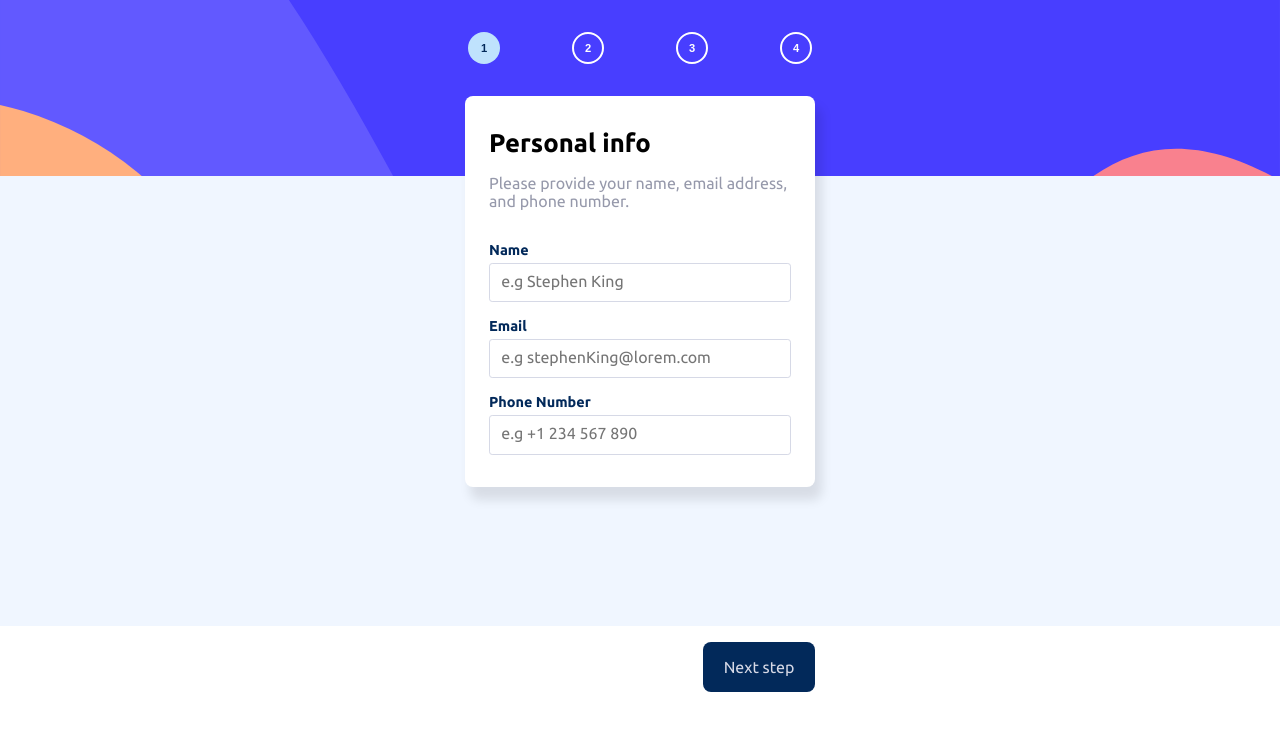
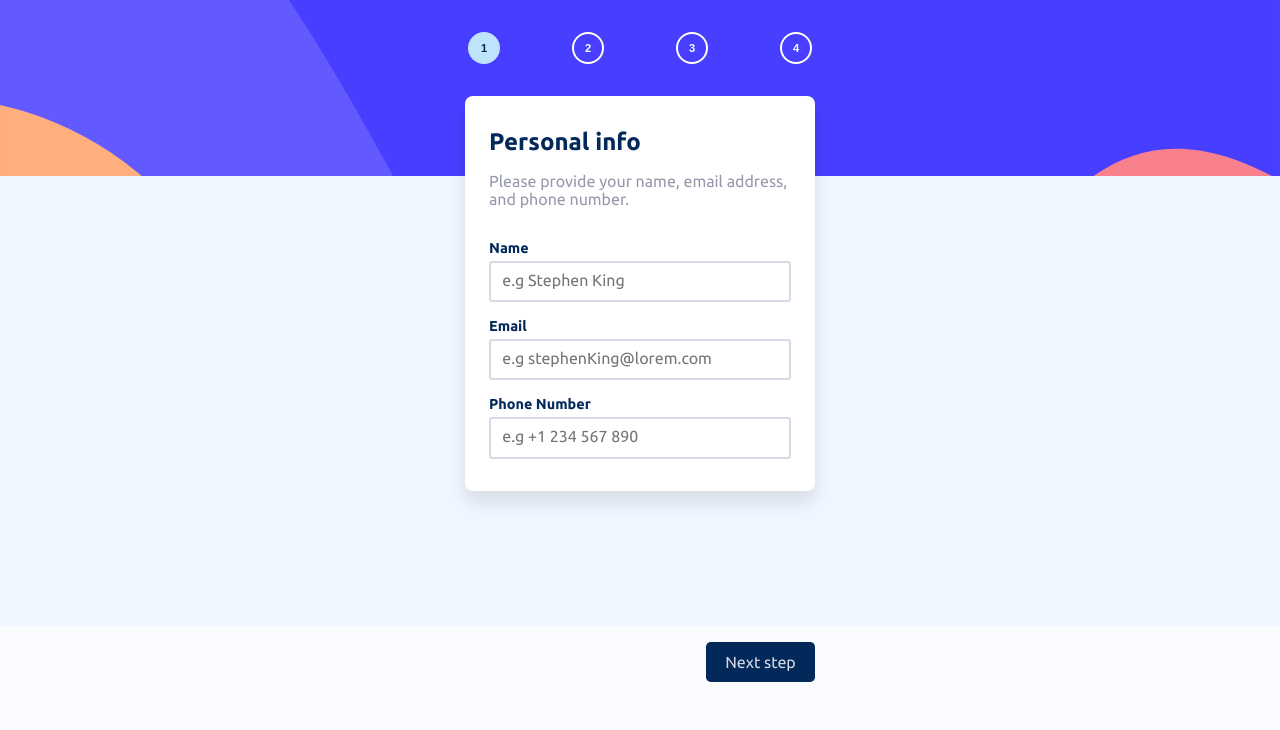
Before and after one commit to Uyimolo/Multi-step-form, a React (Vite) app: page / in a window 1280 px wide. Shown: the top 730 px of the page. Built offline with nearby package versions, Linux system fonts and the light colour scheme.

Commit message:
worked on styling to make it as close to the design as possible

```diff
--- a/src/App.css
+++ b/src/App.css
@@ -26,9 +26,13 @@
   --White: hsl(0, 0%, 100%);
 }
 
+body {
+  background-color: var(--Alabaster);
+}
+
 p {
   color: var(--Cool-gray);
-  /* font-weight: bold; */
+  /* font-weight: 500; */
   font-size: 1em;
 }
 
@@ -38,6 +42,12 @@ p {
 
 .smaller-text {
   font-size: 0.7em;
+}
+
+h1 {
+  font-size: 1.5em;
+  margin-bottom: 1rem;
+  color: var(--Marine-blue);
 }
 
 h2 {
@@ -113,17 +123,20 @@ h2 {
   margin: auto;
   display: flex;
   justify-content: space-between;
+  padding: 0rem 0 3rem 0;
 }
 
 .btn {
-  padding: 1rem;
-  width: 7rem;
-  border-radius: 0.5rem;
+  padding: 0.7rem 1.2rem;
+  border-radius: 0.3rem;
   border: none;
   color: var(--Cool-gray);
-  /* font-weight: 500; */
-  background: var(--White);
+  background-color: transparent;
   font-size: 1em;
+}
+
+.btn-comfirm {
+  background-color: var(--Purplish-blue);
 }
 
 .btn:hover {
@@ -150,14 +163,8 @@ h2 {
   gap: 2rem;
   max-width: 350px;
   border-radius: 0.5rem;
-  background-color: var(--White);
-  box-shadow: 6px 12px 11px 1px rgba(0, 0, 0, 0.103);
-}
-
-.step-info h1 {
-  font-size: 1.6em;
-  margin-bottom: 1rem;
-  font-weight: 700;
+  background-color: #fff;
+  box-shadow: 0px 12px 15px 1px rgba(0, 0, 0, 0.089);
 }
 
 .step-form {
@@ -176,7 +183,7 @@ h2 {
 .form-group input {
   padding: 0.7rem;
   border-radius: 0.2rem;
-  border: 1px solid var(--Light-gray);
+  border: 2px solid var(--Light-gray);
 }
 
 .form-group input:hover {
@@ -189,17 +196,17 @@ h2 {
 
 .form-group label {
   color: var(--Marine-blue);
-  font-weight: bold;
+  font-weight: 550;
   font-size: 0.9em;
 }
 
 .form-group .error {
-  border:1px solid var(--Strawberry-red);
+  border: 1px solid var(--Strawberry-red);
 }
 
 .form-group .validated {
   position: absolute;
-  background-color: rgb(85, 248, 85);
+  background-color: rgb(55, 218, 55);
   width: 1rem;
   height: 1rem;
   display: grid;
@@ -214,7 +221,6 @@ h2 {
   color: var(--Strawberry-red);
 }
 
-
 .plan {
   display: flex;
   gap: 1rem;
@@ -222,6 +228,10 @@ h2 {
   border: 2px solid var(--Light-gray);
   border-radius: 0.5rem;
   align-items: start;
+}
+
+.plan-icon {
+  width: 2.3rem;
 }
 
 .plan-text {
@@ -240,14 +250,14 @@ h2 {
   justify-content: center;
   gap: 1rem;
   align-items: center;
-  background-color: var(--Light-gray);
+  background-color: var(--Alabaster);
   border-radius: 0.5rem;
-  padding: 0.5rem 0;
+  padding: .8rem 0;
 }
 
 .month-year-toggler {
-  width: 3rem;
-  height: 1.5rem;
+  width: 2.3rem;
+  height: 1.2rem;
   padding: 0 0.2rem;
   background-color: var(--Marine-blue);
   border-radius: 1rem;
@@ -255,15 +265,15 @@ h2 {
   align-items: center;
 }
 .month-year-indicator {
-  width: 1rem;
-  height: 1rem;
+  width: .8rem;
+  height: .8rem;
   background-color: var(--White);
   border-radius: 50%;
   transition: 0.5s cubic-bezier(0.175, 0.885, 0.32, 1.275);
 }
 
 .sub-duration-yearly {
-  transform: translateX(1.6rem);
+  transform: translateX(1.1rem);
 }
 
 .yearly-plan-active,
@@ -283,7 +293,8 @@ h2 {
 
 .add-on-active,
 .plan-active {
-  background-color: var(--Magnolia);
+  background-color: var(--Alabaster);
+  border: 2px solid var(--Purplish-blue);
 }
 
 .pseudo-checkbox {
@@ -328,7 +339,7 @@ h2 {
 
 .step-four-form {
   padding: 1rem;
-  background-color: var(--Magnolia);
+  background-color: var(--Alabaster);
 }
 
 .selected-plan {
@@ -360,3 +371,8 @@ h2 {
   justify-content: space-between;
   padding: 0 1rem;
 }
+
+.total-amount-figure {
+  color: var(--Purplish-blue);
+  font-weight: bold;
+}
--- a/src/components/StepFour.jsx
+++ b/src/components/StepFour.jsx
@@ -34,10 +34,14 @@ const StepFour = ({ subData, subDuration, setStepCount }) => {
       <div className='step-four-form step-form'>
         <div className='selected-plan'>
           <div>
-            <h2 className='selected-plan-details'>{`${subData[1].plan} (${
-              subDuration === 'monthly' ? 'Monthly' : 'Yearly'
-            })`}</h2>
-            <p className="small-text" onClick={() => setStepCount(2)}>Change</p>
+            <h2 className='selected-plan-details small-text'>{`${
+              subData[1].plan
+            } (${subDuration === 'monthly' ? 'Monthly' : 'Yearly'})`}</h2>
+            <p
+              className='small-text change-plan'
+              onClick={() => setStepCount(2)}>
+              Change
+            </p>
           </div>
           <h2>{planAmount}</h2>
         </div>
@@ -61,8 +65,10 @@ const StepFour = ({ subData, subDuration, setStepCount }) => {
         </div>
       </div>
       <div className='total-amount small-text'>
-        <p className="total-text small-text">{`Total (per ${subDuration === 'monthly' ? 'month' : 'year'})`}</p>
-        <p>{totalAmount}</p>
+        <p className='total-text small-text'>{`Total (per ${
+          subDuration === 'monthly' ? 'month' : 'year'
+        })`}</p>
+        <p className='total-amount-figure'>{totalAmount}</p>
       </div>
     </div>
   );
--- a/src/components/StepOne.jsx
+++ b/src/components/StepOne.jsx
@@ -8,7 +8,7 @@ const StepOne = ({
   subData,
   handleStepValidationState,
 }) => {
-  const [inputData, setInputData] = useState([
+  const inputData = [
     {
       label: 'Name',
       id: 'name',
@@ -27,7 +27,7 @@ const StepOne = ({
       placeholder: 'e.g +1 234 567 890',
       regex: /^(\+\d{1,3})?[-. (]?\d{3}[-. )]?\d{3}[-. ]?\d{4}$/,
     },
-  ]);
+  ];
 
   const [validationState, setValidationState] = useState({
     name: false,
@@ -40,7 +40,6 @@ const StepOne = ({
   }, [subData]);
 
   useEffect(() => {
-    // console.log(validationState, stepValidationState);
     const allStepsValid =
       validationState.name && validationState.email && validationState.phone;
     handleStepValidationState(0, allStepsValid);
@@ -68,11 +67,11 @@ const StepOne = ({
       <form action='' className='step-one-form step-form'>
         {inputData.map((input) => (
           <div className='form-group' key={input.id}>
-            <div className='error-message smaller-text'>
+            <p className='error-message smaller-text'>
               {subData[0][input.id].length > 0 && !validationState[input.id]
                 ? `Please input a valid ${input.label}`
                 : ''}
-            </div>
+            </p>
             {validationState[input.id] && (
               <div className='validated'>
                 <img src={checkmarkIcon} alt='' />
--- a/src/components/StepTwo.jsx
+++ b/src/components/StepTwo.jsx
@@ -56,7 +56,7 @@ const StepTwo = ({
             <img src={plan.icon} alt='' className='plan-icon' />
             <div className='plan-text'>
               <h2 className='plan-title'>{plan.plan}</h2>
-              <p className='plan-amount '>{`$${
+              <p className='plan-amount small-text'>{`$${
                 subDuration === 'monthly' ? plan.amount : plan.amount * 10
               }/${subDuration === 'monthly' ? 'mo' : 'yr'}`}</p>
               {subDuration === 'yearly' && (
@@ -68,7 +68,7 @@ const StepTwo = ({
       </div>
       <div className='month-year'>
         <p
-          className={`${
+          className={` small-text ${
             subDuration === 'monthly' ? 'monthly-plan-active' : ''
           }`}>
           Monthly
--- a/src/components/StepsContainer.jsx
+++ b/src/components/StepsContainer.jsx
@@ -157,7 +157,7 @@ const StepsContainer = ({
           </button>
         )}
         <button
-          className='next-btn btn'
+          className={`next-btn btn ${stepCount === 4 ? 'btn-comfirm' : ''}`}
           onClick={() => handleStepNavigation('next')}>
           {stepCount < 4 ? 'Next step' : 'Confirm'}
         </button>
```
